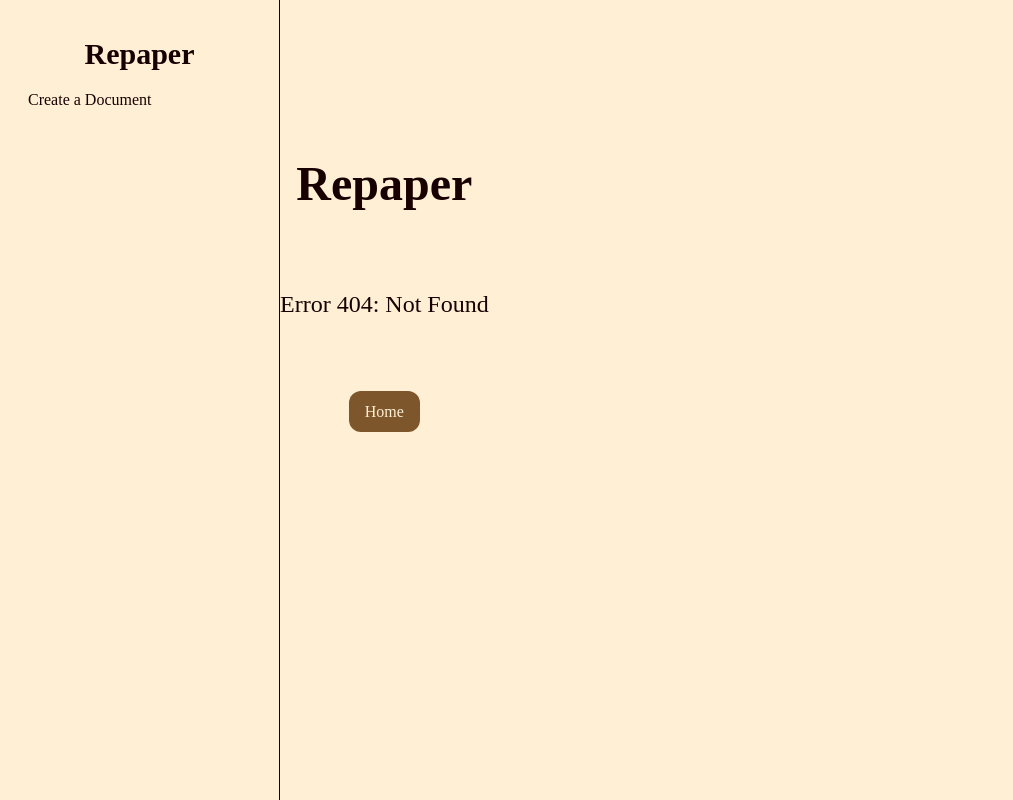
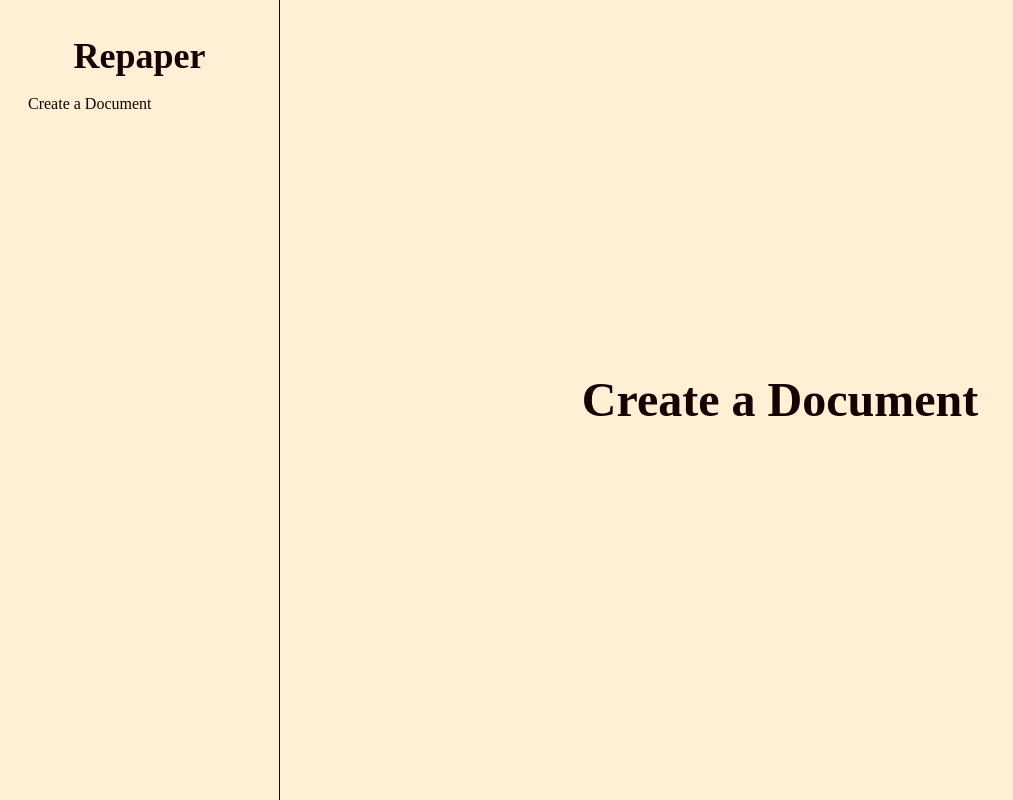
Before and after one commit to Unlimited-Stuff-Ltd/repaper, a SvelteKit app: page /create in a window 1280 px wide. Before the commit this address had no page. Shown: the whole page, without its empty margins (0-1013 px from the left). Built offline with nearby package versions, Linux system fonts and the light colour scheme.

Commit message:
Updating

```diff
--- /dev/null
+++ b/src/lib/components.ts
@@ -0,0 +1 @@
+export { default as Checkbox } from '$lib/components/Checkbox.svelte';
--- /dev/null
+++ b/src/lib/components/Checkbox.svelte
@@ -0,0 +1,11 @@
+<script lang="ts">
+	import { Checkbox } from 'bits-ui';
+</script>
+
+<Checkbox.Root
+	class="flex h-6 w-6 items-center justify-center rounded-[5px] border bg-(--background) font-bold"
+>
+	{#snippet children({ checked })}
+		{#if checked}X{/if}
+	{/snippet}
+</Checkbox.Root>
--- a/src/routes/+error.svelte
+++ b/src/routes/+error.svelte
@@ -3,7 +3,7 @@
 	import { Button } from 'bits-ui';
 </script>
 
-<main class="text-center">
+<main class="text-center" style="width: calc(100vw - 17.5rem)">
 	<h1 class="pt-40 text-5xl font-black">Repaper</h1>
 	<h2 class="my-20 text-2xl">Error {page.status}: {page.error?.message}</h2>
 	<div>
--- a/src/routes/+layout.svelte
+++ b/src/routes/+layout.svelte
@@ -13,14 +13,14 @@
 
 <main class="h-screen w-screen">
 	<nav class="fixed h-screen w-70 border-r pt-9">
-		<a href={resolve('/')}><h2 class="text-center text-3xl font-black">Repaper</h2></a>
+		<a href={resolve('/')}><h2 class="text-center text-4xl font-black">Repaper</h2></a>
 		<div class="pt-4 pl-7">
-			<button class="a">Create a Document</button><br />
+			<a class="a" href={resolve('/create')}>Create a Document</a><br />
 		</div>
 	</nav>
 	<div class="flex">
 		<div class="w-70"></div>
-		<div>
+		<div class="flex h-screen items-center justify-center" style="width: calc(100vw - 17.5rem)">
 			{@render children()}
 		</div>
 	</div>
--- a/src/routes/+page.svelte
+++ b/src/routes/+page.svelte
@@ -1,3 +1,3 @@
-<main class="h-screen pt-30 text-center" style="width: calc(100vw - 17.5rem)">
-	<h1 class="text-center text-5xl font-black">Repaper</h1>
-</main>
+<div>
+	<h1 class="text-5xl font-black">Repaper</h1>
+</div>
--- /dev/null
+++ b/src/routes/create/+page.svelte
@@ -0,0 +1,3 @@
+<div>
+	<h1 class="text-5xl font-black">Create a Document</h1>
+</div>
```
